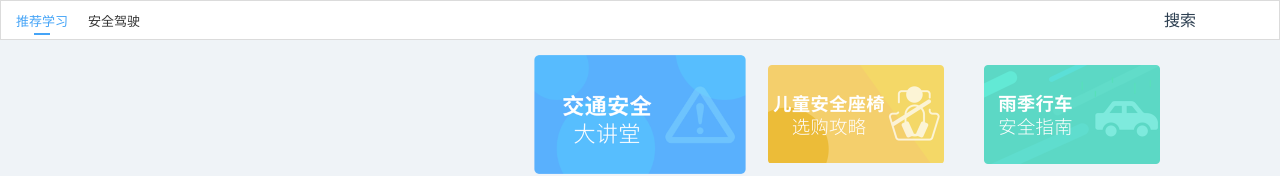
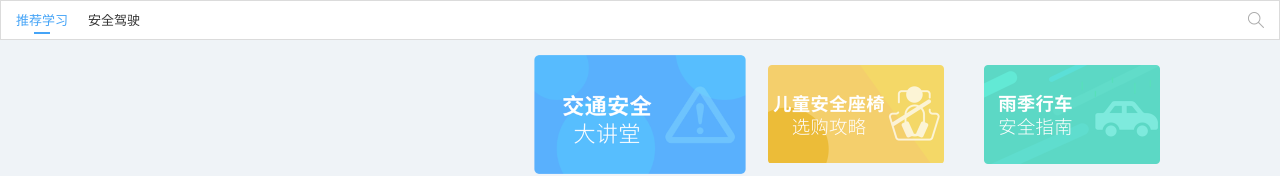
Before and after one commit to Flandre/vue-app-demo, a Vue app: page /#/study/recommend in a window 1280 px wide. Shown: the top 176 px of the page. Built offline with nearby package versions, Linux system fonts and the light colour scheme.

Commit message:
add search icon

```diff
--- a/src/pages/menu-select/Study.vue
+++ b/src/pages/menu-select/Study.vue
@@ -8,9 +8,7 @@
           <div class="slider-bar" :style="{left : sliderLeft}"></div>
         </div>
       </div>
-      <div class="search-bar">
-        搜索
-      </div>
+      <div class="search-bar"></div>
     </div>
     <router-view/>
   </div>
@@ -52,11 +50,13 @@
       position: fixed;
       top: 0;
       display: flex;
+      align-items: center;
       line-height: 40px;
       padding: 0 15px;
       z-index: 1050;
       .nav-links {
         flex-grow: 1;
+        height: 40px;
         white-space: nowrap;
         overflow: hidden;
         position: relative;
@@ -85,7 +85,10 @@
       }
       .search-bar {
         flex-grow: 0;
-        width: 100px;
+        width: 17px;
+        height: 16px;
+        background: url("../../assets/pages/study/searchIcon.png") center no-repeat;
+        background-size: 17px 16px;
       }
     }
 
```
Also changed, not shown: src/assets/pages/study/searchIcon.png (added).
